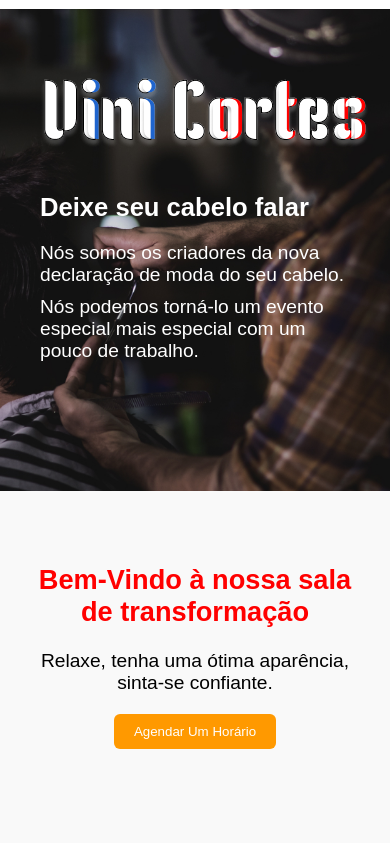
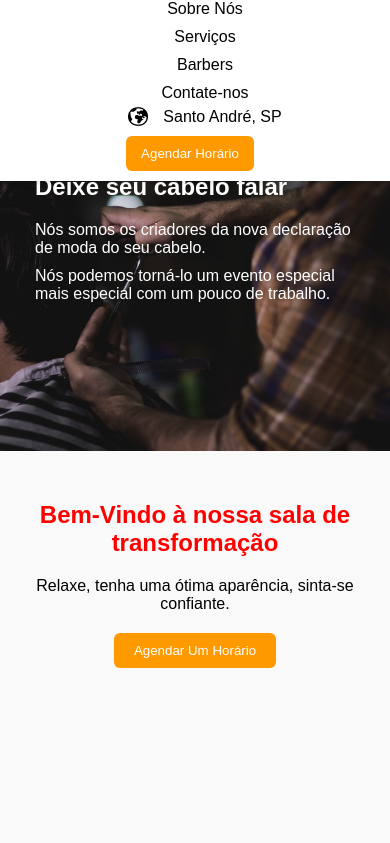
Before and after one commit to Nicoli28/Barbearia, a plain HTML site: page index.html in a window 390 px wide. Shown: the part 59-902 px from the top of the page. Drawn offline with Linux system fonts and the light colour scheme.

Commit message:
Add files via upload

```diff
--- a/style.css
+++ b/style.css
@@ -1,4 +1,3 @@
-/* General Styles */
 body {
     font-family: Arial, sans-serif;
     margin: 0;
@@ -12,9 +11,10 @@ body {
     align-items: center;
     background-color: #fff;
     color: #000;
-    position: fixed; /* Fixa a barra no topo */
-    z-index: 1000; /* Mantém a navbar no topo de outros elementos */
-    width: 100%; /* Ocupa a largura total da tela */
+    position: fixed;
+    z-index: 1000;
+    width: 100%;
+    box-shadow: 0 2px 5px rgba(0, 0, 0, 0.1);
   }
 
   .logo {
@@ -25,6 +25,8 @@ body {
   .navbar nav ul {
     list-style: none;
     display: flex;
+    margin: 0;
+    padding: 0;
   }
 
   .navbar nav ul li {
@@ -32,7 +34,7 @@ body {
   }
 
   .navbar nav ul li a {
-    color: #000000;
+    color: #000;
     text-decoration: none;
   }
 
@@ -60,14 +62,14 @@ body {
     margin-right: 30px;
   }
 
-  /* Intro Section */
   .intro-section {
-    background-image: url('templates/img\ fundo.jpg'); /* Background image for the intro section */
+    background-image: url('templates/img\ fundo.jpg');
     background-size: cover;
     background-position: center;
     color: #fff;
     padding: 50px 20px;
     height: 450px;
+    display:flex;
   }
 
   .intro-content h1{
@@ -85,14 +87,14 @@ body {
   .intro-content img{
     padding: 20px;
     margin-top: 60px;
+    max-width: 100%;
   }
 
-  /* Hero Section */
   .hero {
     background-color: #f9f9f9;
     background-size: cover;
     background-position: center;
-    height: 400px;
+    height: 60vh;
     display: flex;
     justify-content: center;
     color: #fff;
@@ -119,7 +121,6 @@ body {
     border-radius: 6px;
   }
 
-  /* Section Styles */
   section {
     padding: 50px 20px;
   }
@@ -208,4 +209,51 @@ body {
     display: flex;
     justify-content: center;
     gap: 20px;
+    flex-wrap: wrap;
   }
+
+@media (max-width: 768px) {
+  .navbar {
+    flex-direction: column;
+    padding: 10px;
+  }
+
+  .navbar nav ul {
+    flex-direction: column;
+    align-items: center;
+  }
+
+  .navbar nav ul li {
+    margin: 5px 0;
+  }
+
+  .appointment-btn {
+    margin-top: 10px;
+  }
+
+  .intro-content h1,
+  .hero-content h1,
+  .about-content h2,
+  .services-content h2,
+  .barbers-content h2,
+  .contact-content h2 {
+    font-size: 1.5em;
+  }
+  .intro-content p,
+  .hero-content p,
+  .about-content p,
+  .services-content p,
+  .barbers-content p,
+  .contact-content p {
+    font-size: 1em;
+  }
+
+  .intro-section, .hero, .about-section, .services-section, .barbers-section, .contact-section {
+    padding: 30px 15px;
+  }
+
+  .service-list, .barber-list {
+    flex-direction: column; /* Empilha os elementos em dispositivos móveis */
+    gap: 10px;
+  }
+}
```
